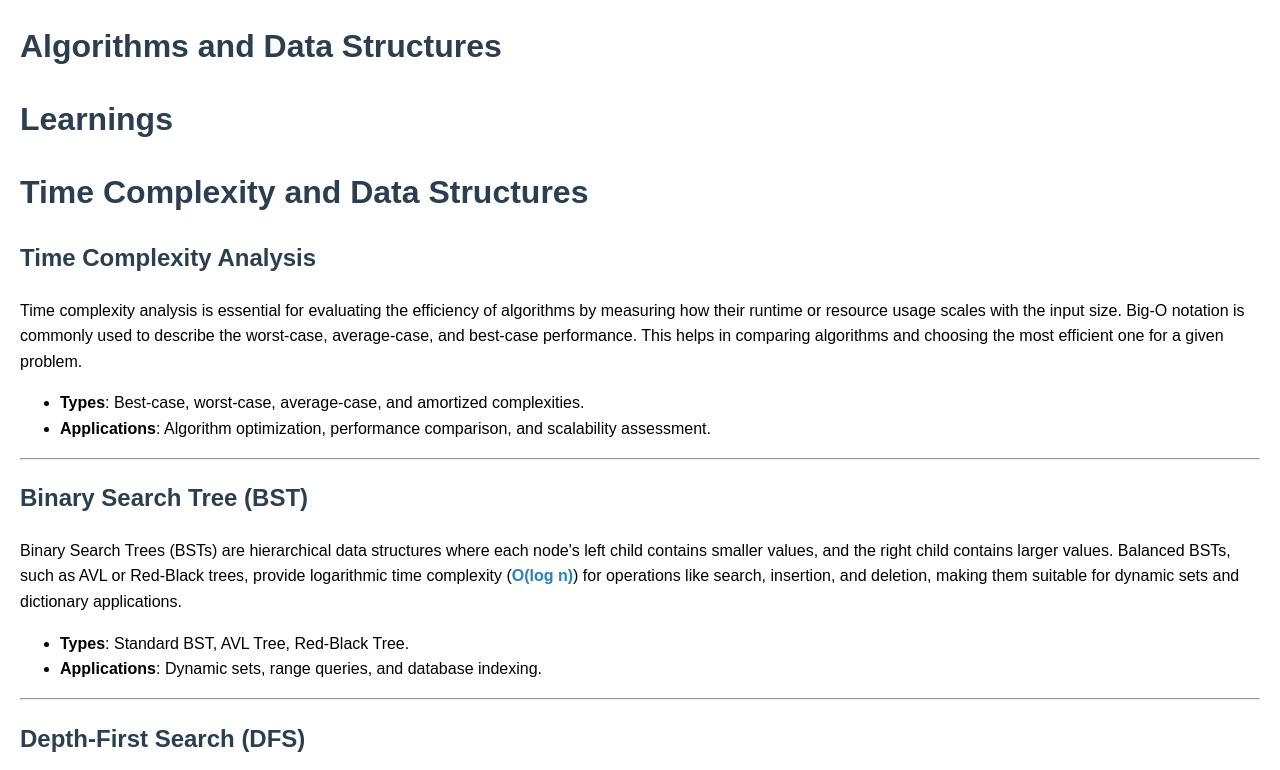
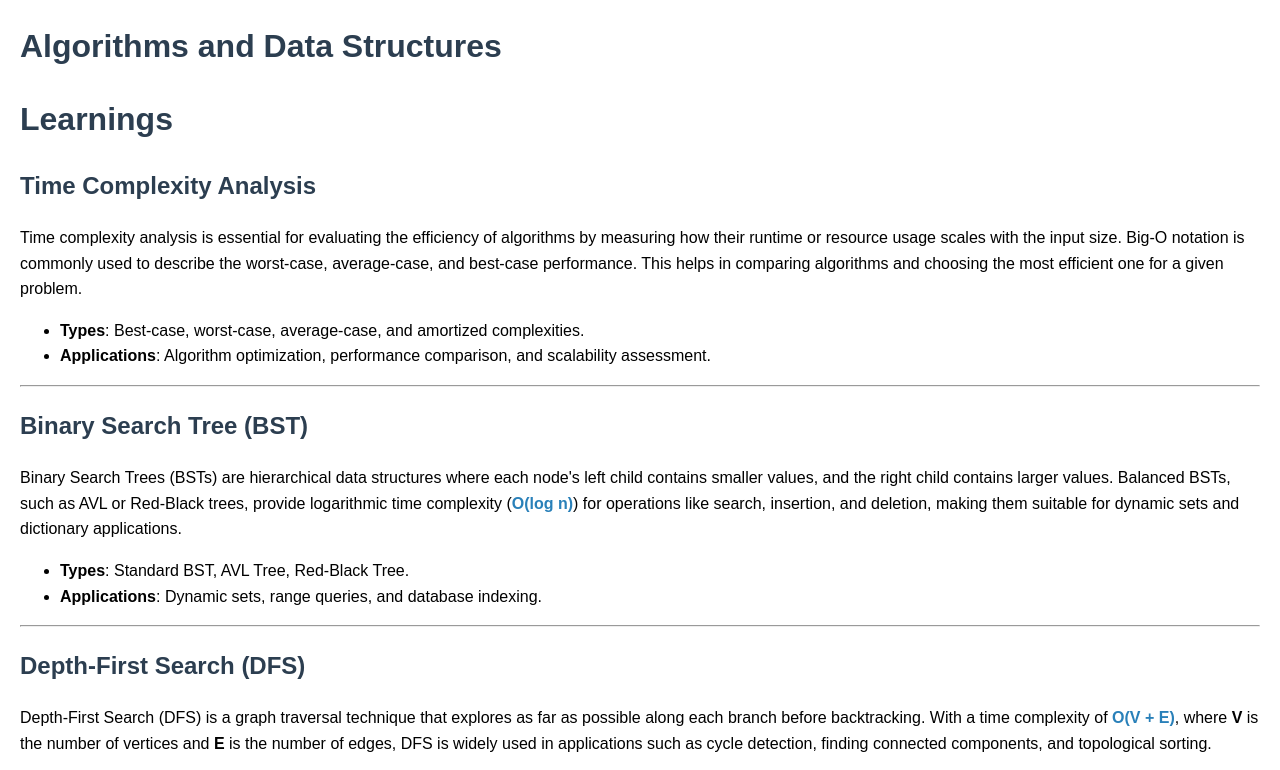
Before and after one commit to aparna-shegade/portfolio244.github.io, a plain HTML site: page learning outcomes.html in a window 1280 px wide. Shown: the top 770 px of the page. Drawn offline with Linux system fonts and the light colour scheme.

Commit message:
Update learning outcomes.html

```diff
--- a/learning outcomes.html
+++ b/learning outcomes.html
@@ -33,11 +33,9 @@
 </head>
 <body>
     <h1>Algorithms and Data Structures</h1>
-     <h1>Learnings</h1>
 
 
-    <h1>Time Complexity and Data Structures</h1>
-
+    <h1>Learnings</h1>
     <h2>Time Complexity Analysis</h2>
     <p>Time complexity analysis is essential for evaluating the efficiency of algorithms by measuring how their runtime or resource usage scales with the input size. Big-O notation is commonly used to describe the worst-case, average-case, and best-case performance. This helps in comparing algorithms and choosing the most efficient one for a given problem.</p>
     <ul>
@@ -133,7 +131,7 @@
         <li><strong>Applications</strong>: Expression evaluation, task scheduling, and breadth-first search.</li>
     </ul>
 
-      <h1>Algorithms</h1>
+    <h1>Algorithms</h1>
     <h2>Space and Time Efficiency</h2>
     <p><strong>Importance of Analyzing Algorithmic Complexity</strong></p>
     <p>Analyzing algorithm complexity ensures scalability and efficient handling of larger data. For example, bubble sort has <span class="algorithm-title">O(n²)</span>, while merge sort has <span class="algorithm-title">O(n log n)</span>.</p>
```
